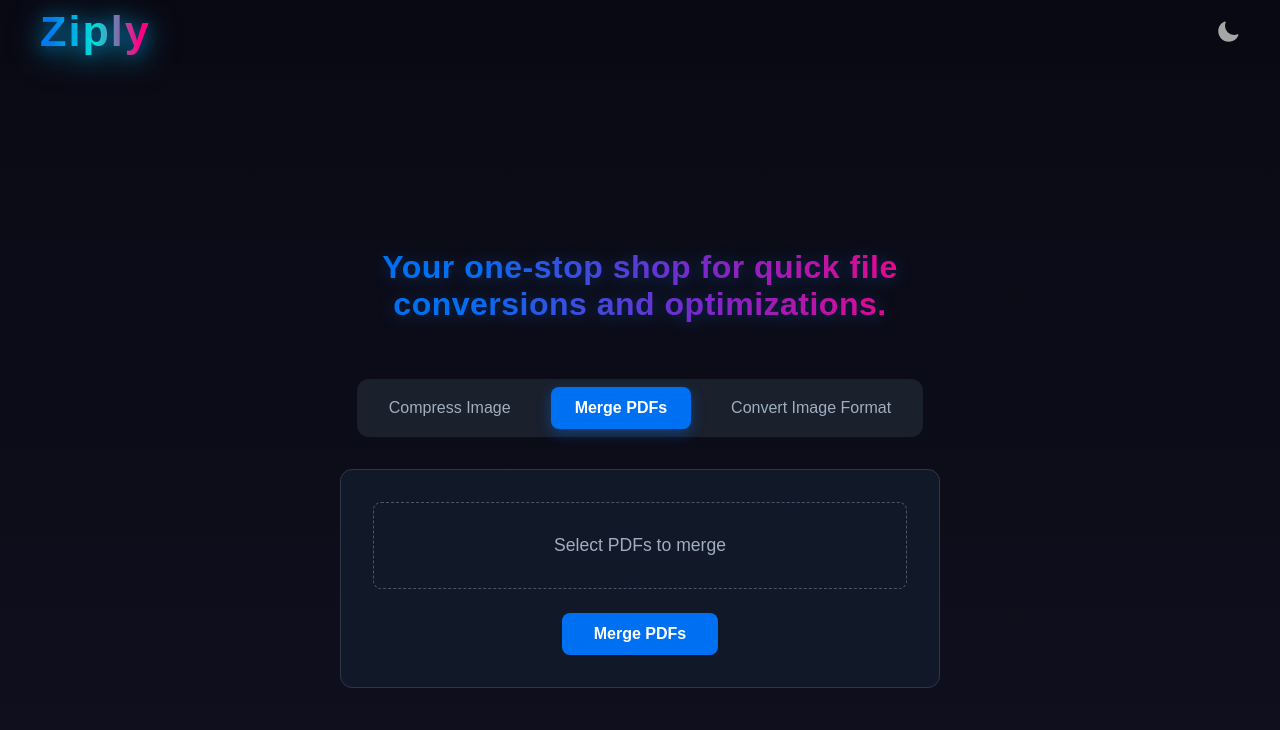
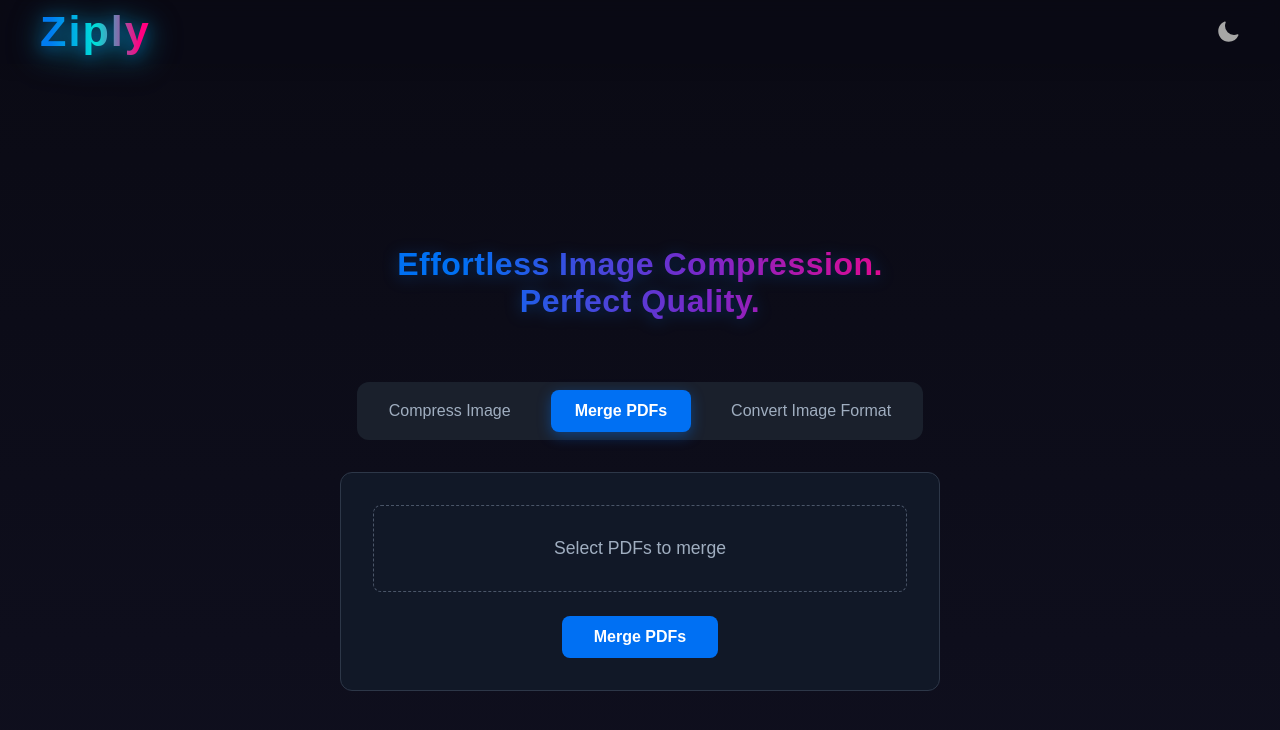
Before and after one commit to terminator2299/Ziply, a Next.js app in the folder client/: page / in a window 1280 px wide. Both pictures are taken after a click on the button "Merge PDFs". Shown: the top 730 px of the page. Built offline with nearby package versions, Linux system fonts and the light colour scheme.

Commit message:
feat: implement dynamic rotating tagline

```diff
--- a/client/app/page.module.css
+++ b/client/app/page.module.css
@@ -80,6 +80,13 @@
   background-clip: text;
   text-fill-color: transparent;
   filter: drop-shadow(0 2px 8px #0070f355);
+  opacity: 0;
+  transition: opacity 0.5s ease-in-out;
+  min-height: 80px; /* Reserve space to prevent layout shift */
+}
+
+.taglineVisible {
+  opacity: 1;
 }
 
 .tabContainer {
--- a/client/app/page.tsx
+++ b/client/app/page.tsx
@@ -1,7 +1,7 @@
 "use client";
 
 // This file should be renamed to page.client.tsx to enable Client Component features.
-import { useState } from "react";
+import { useState, useEffect } from "react";
 import styles from "./page.module.css";
 import { ThemeSwitcher } from "../components/ThemeSwitcher";
 
@@ -11,10 +11,19 @@ const TABS = [
   { label: "Convert Image Format", key: "convert" },
 ];
 
+const TAGLINES = [
+  "Your one-stop shop for quick file conversions and optimizations.",
+  "Effortless Image Compression. Perfect Quality.",
+  "Merge PDFs in a Snap. Simple and Secure.",
+  "Convert Image Formats with a Single Click.",
+];
+
 const API_URL = "http://localhost:5001/api";
 
 export default function Home() {
   const [activeTab, setActiveTab] = useState("compress");
+  const [taglineIndex, setTaglineIndex] = useState(0);
+  const [isTaglineVisible, setIsTaglineVisible] = useState(true);
   const [fileInputs, setFileInputs] = useState<{
     compress: File | null;
     merge: File[];
@@ -29,6 +38,18 @@ export default function Home() {
   const [loading, setLoading] = useState(false);
   const [fileName, setFileName] = useState<string | null>(null);
   const [convertFormat, setConvertFormat] = useState('png');
+
+  useEffect(() => {
+    const taglineTimer = setInterval(() => {
+      setIsTaglineVisible(false);
+      setTimeout(() => {
+        setTaglineIndex((prevIndex) => (prevIndex + 1) % TAGLINES.length);
+        setIsTaglineVisible(true);
+      }, 500); // Corresponds to the fade animation duration
+    }, 5000); // Change tagline every 5 seconds
+
+    return () => clearInterval(taglineTimer);
+  }, []);
 
   const handleFileChange = (e: React.ChangeEvent<HTMLInputElement>, tab: string) => {
     setResult(null);
@@ -156,8 +177,8 @@ export default function Home() {
         </div>
       </header>
       <main className={styles.main}>
-        <div className={styles.tagline}>
-          Your one-stop shop for quick file conversions and optimizations.
+        <div className={`${styles.tagline} ${isTaglineVisible ? styles.taglineVisible : ''}`}>
+          {TAGLINES[taglineIndex]}
         </div>
         <div className={styles.tabContainer}>
           {TABS.map((tab) => (
```
